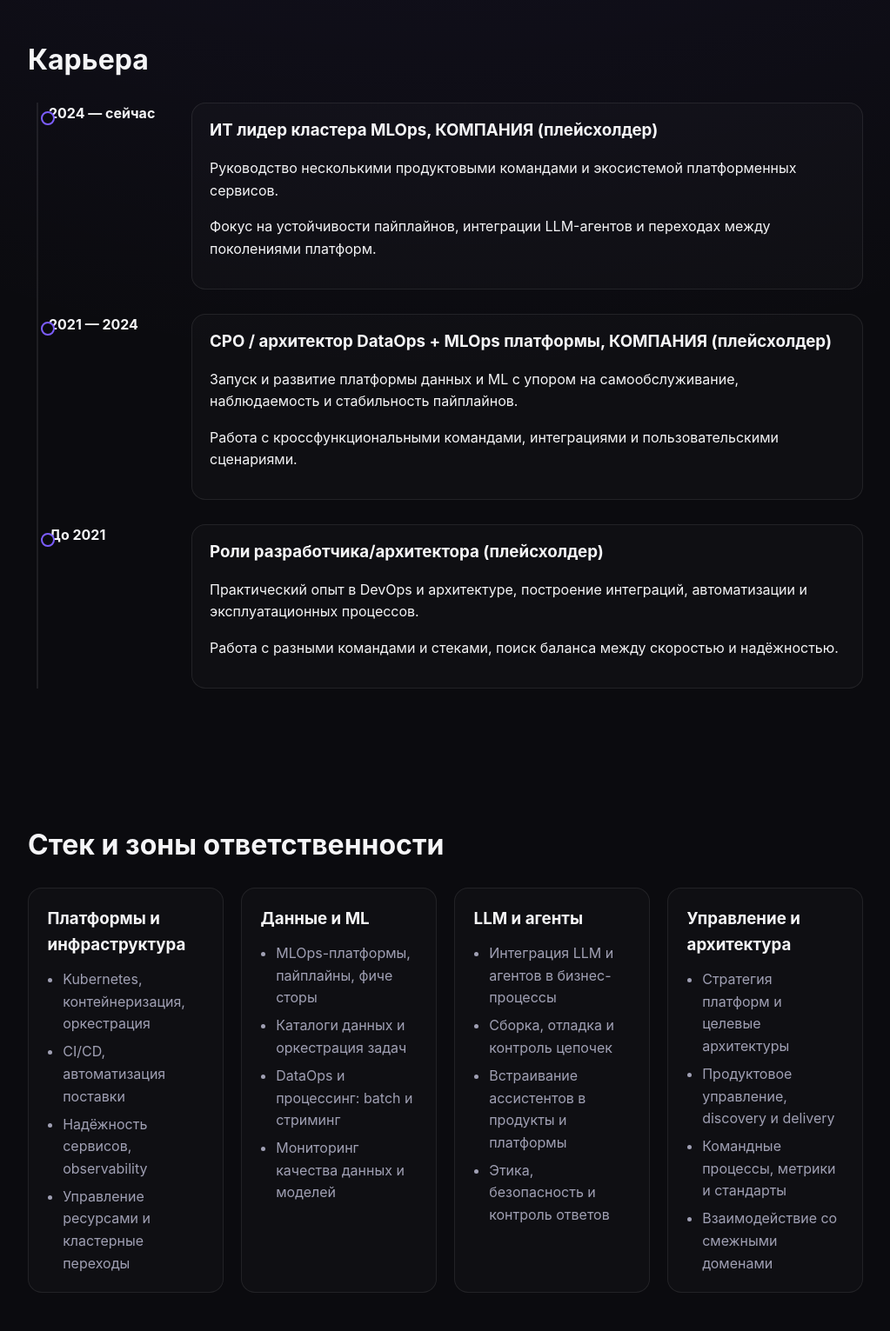
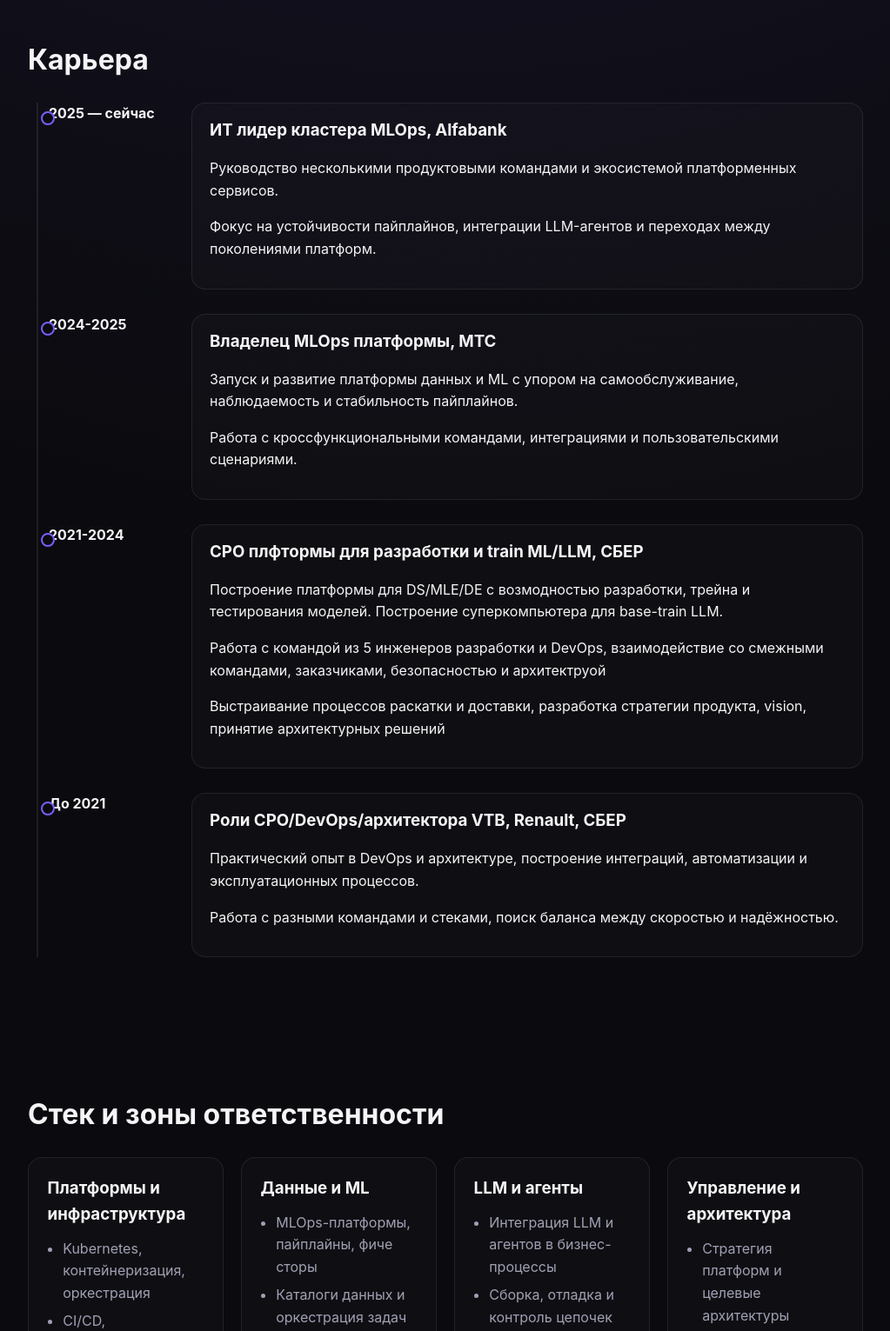
Before and after one commit to mopga/mopga.github.io, a plain HTML site: page index.html in a window 1280 px wide. Shown: the part 1160-2691 px from the top of the page at 87% size, without its empty margins (128-1151 px from the left). Drawn offline with Linux system fonts and the light colour scheme.

Commit message:
Update index.html

```diff
--- a/index.html
+++ b/index.html
@@ -56,25 +56,34 @@
                 <h2>Карьера</h2>
                 <div class="timeline">
                     <div class="timeline-item">
-                        <div class="timeline-year">2024 — сейчас</div>
+                        <div class="timeline-year">2025 — сейчас</div>
                         <div class="timeline-content">
-                            <h3>ИТ лидер кластера MLOps, КОМПАНИЯ (плейсхолдер)</h3>
+                            <h3>ИТ лидер кластера MLOps, Alfabank</h3>
                             <p>Руководство несколькими продуктовыми командами и экосистемой платформенных сервисов.</p>
                             <p>Фокус на устойчивости пайплайнов, интеграции LLM-агентов и переходах между поколениями платформ.</p>
                         </div>
                     </div>
                     <div class="timeline-item">
-                        <div class="timeline-year">2021 — 2024</div>
+                        <div class="timeline-year">2024-2025</div>
                         <div class="timeline-content">
-                            <h3>CPO / архитектор DataOps + MLOps платформы, КОМПАНИЯ (плейсхолдер)</h3>
+                            <h3>Владелец MLOps платформы, МТС</h3>
                             <p>Запуск и развитие платформы данных и ML с упором на самообслуживание, наблюдаемость и стабильность пайплайнов.</p>
                             <p>Работа с кроссфункциональными командами, интеграциями и пользовательскими сценариями.</p>
                         </div>
                     </div>
                     <div class="timeline-item">
+                        <div class="timeline-year">2021-2024</div>
+                        <div class="timeline-content">
+                            <h3>CPO плфтормы для разработки и train ML/LLM, СБЕР</h3>
+                            <p>Построение платформы для DS/MLE/DE с возмодностью разработки, трейна и тестирования моделей. Построение суперкомпьютера для base-train LLM.</p>
+                            <p>Работа с командой из 5 инженеров разработки и DevOps, взаимодействие со смежными командами, заказчиками, безопасностью и архитектруой</p>
+                            <p>Выстраивание процессов раскатки и доставки, разработка стратегии продукта, vision, принятие архитектурных решений</p>
+                        </div>
+                    </div>
+                    <div class="timeline-item">
                         <div class="timeline-year">До 2021</div>
                         <div class="timeline-content">
-                            <h3>Роли разработчика/архитектора (плейсхолдер)</h3>
+                            <h3>Роли CPO/DevOps/архитектора VTB, Renault, СБЕР</h3>
                             <p>Практический опыт в DevOps и архитектуре, построение интеграций, автоматизации и эксплуатационных процессов.</p>
                             <p>Работа с разными командами и стеками, поиск баланса между скоростью и надёжностью.</p>
                         </div>
@@ -101,7 +110,7 @@
                         <ul>
                             <li>MLOps-платформы, пайплайны, фиче сторы</li>
                             <li>Каталоги данных и оркестрация задач</li>
-                            <li>DataOps и процессинг: batch и стриминг</li>
+                            <li>GPU, LLM: построение среды разработки</li>
                             <li>Мониторинг качества данных и моделей</li>
                         </ul>
                     </div>
```
